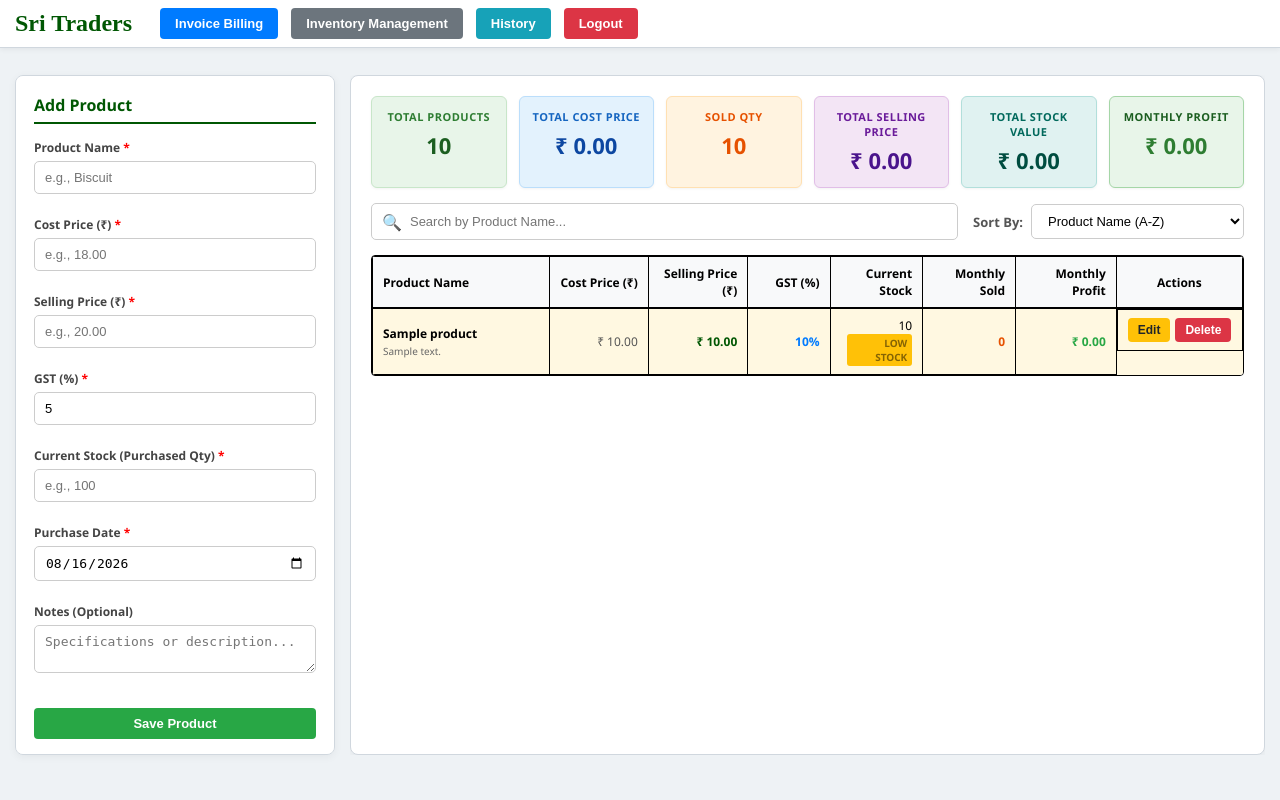
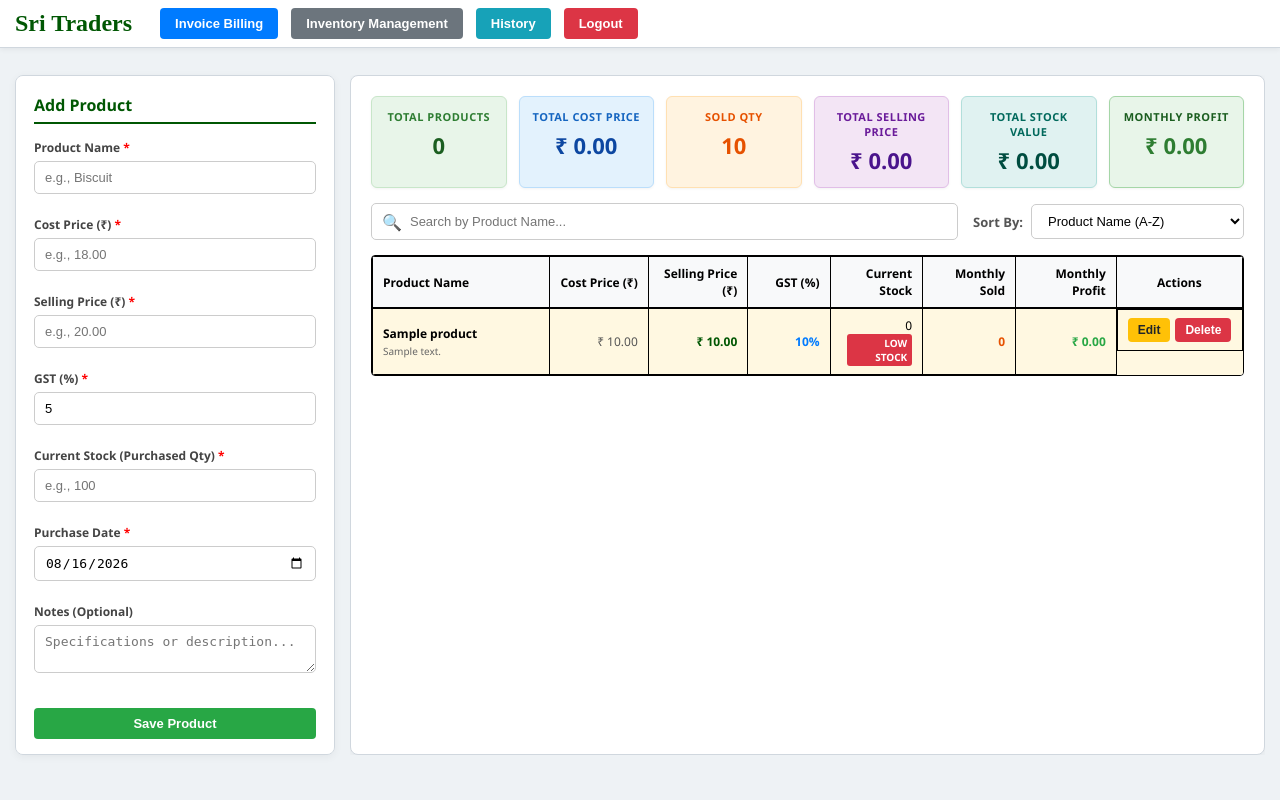
Before and after one commit to Varshini0506/bill-app, a Flask app: page /inventory in a window 1280 px wide. Run offline with Flask 3, Linux system fonts and the light colour scheme; the visitor is signed in with stand-in values (Sample User, id 1); a database or web service that is not in the repository returns one stand-in record (values such as "Sample title"); some libraries are stand-ins or nearby versions.

Commit message:
Fix inventory current stock and total products

```diff
--- a/main.py
+++ b/main.py
@@ -439,7 +439,7 @@ def login():
         data = request.get_json(silent=True) or request.form
         username = data.get("username", "").strip() if data else ""
         password = data.get("password", "").strip() if data else ""
-        if username == "Hari" and password == "Uma123":
+        if username == "Hari" and password == "Uma@1999":
             session["logged_in"] = True
             if request.is_json:
                 return jsonify({"success": True, "redirect": "/billing"})
--- a/templates/inventory.html
+++ b/templates/inventory.html
@@ -236,6 +236,16 @@ body {
     margin-left: 6px;
     display: inline-block;
     text-transform: uppercase;
+}
+
+.low-stock-badge-critical {
+    background-color: #dc3545 !important;
+    color: #ffffff !important;
+}
+
+.low-stock-badge-critical {
+    background-color: #dc3545 !important;
+    color: #ffffff !important;
 }
 
 .actions-cell {
@@ -488,8 +498,9 @@ function applyFiltersAndRender() {
             const dateB = parseDate(b.purchase_date);
             return sortValue === "date_desc" ? dateB - dateA : dateA - dateB;
         } else if (sortValue === "remaining_asc" || sortValue === "remaining_desc") {
-            const remA = a.purchase_qty - a.sold_qty;
-            const remB = b.purchase_qty - b.sold_qty;
+            const getRem = p => Math.max(0, (p.purchase_qty || 0) - Math.max(p.sold_qty || 0, p.monthly_sold || 0));
+            const remA = getRem(a);
+            const remB = getRem(b);
             return sortValue === "remaining_asc" ? remA - remB : remB - remA;
         }
         return 0;
@@ -506,10 +517,16 @@ function applyFiltersAndRender() {
     }
 
     filtered.forEach(p => {
-        const remaining = p.purchase_qty - p.sold_qty;
-        const isLowStock = remaining < 10;
+        const totalSoldQty = Math.max(p.sold_qty || 0, p.monthly_sold || 0);
+        const remaining = Math.max(0, (p.purchase_qty || 0) - totalSoldQty);
+        const isLowStock = remaining <= 10;
         const rowClass = isLowStock ? 'low-stock-row' : '';
-        const badge = isLowStock ? '<span class="low-stock-badge">Low Stock</span>' : '';
+        let badge = '';
+        if (remaining <= 3) {
+            badge = '<span class="low-stock-badge low-stock-badge-critical">LOW STOCK</span>';
+        } else if (remaining <= 10) {
+            badge = '<span class="low-stock-badge">LOW STOCK</span>';
+        }
 
         const costPriceVal = p.cost_price !== null && p.cost_price !== undefined ? parseFloat(p.cost_price) : 0;
         const formattedCostPrice = `₹ ${costPriceVal.toFixed(2)}`;
@@ -535,7 +552,7 @@ function applyFiltersAndRender() {
             <td style="text-align: right; color: #555;">${formattedCostPrice}</td>
             <td style="font-weight: bold; text-align: right; color: #005703;">${formattedSellingPrice}</td>
             <td style="font-weight: bold; text-align: right; color: #007bff;">${escapeHtml(gstDisplay)}</td>
-            <td style="text-align: right;">${p.purchase_qty} ${badge}</td>
+            <td style="text-align: right;">${remaining} ${badge}</td>
             <td style="font-weight: bold; text-align: right; color: #e65100;">${monthlySold}</td>
             <td style="font-weight: bold; text-align: right; color: ${monthlyProfit >= 0 ? '#28a745' : '#dc3545'};">${formattedMonthlyProfit}</td>
             <td class="actions-cell" style="justify-content: center;">
@@ -568,8 +585,9 @@ function updateDashboardMetrics() {
     let grandMonthlyProfit = 0;
 
     allProducts.forEach(p => {
-        totalSold += p.sold_qty;
-        const avail = (p.purchase_qty - p.sold_qty);
+        const totalSoldQty = Math.max(p.sold_qty || 0, p.monthly_sold || 0);
+        totalSold += totalSoldQty;
+        const avail = Math.max(0, (p.purchase_qty || 0) - totalSoldQty);
         const sellingPrice = p.unit_price !== null && p.unit_price !== undefined ? parseFloat(p.unit_price) : 0;
         const costPrice = p.cost_price !== null && p.cost_price !== undefined ? parseFloat(p.cost_price) : 0;
 
@@ -581,7 +599,10 @@ function updateDashboardMetrics() {
         grandMonthlyProfit += ((sellingPrice - costPrice) * mSold);
     });
 
-    const totalStockQty = allProducts.reduce((sum, p) => sum + (p.purchase_qty || 0), 0);
+    const totalStockQty = allProducts.reduce((sum, p) => {
+        const totalSoldQty = Math.max(p.sold_qty || 0, p.monthly_sold || 0);
+        return sum + Math.max(0, (p.purchase_qty || 0) - totalSoldQty);
+    }, 0);
     document.getElementById("metric-total-products").textContent = totalStockQty;
     document.getElementById("metric-total-cost-price").textContent = "₹ " + grandCostPrice.toLocaleString("en-IN", { minimumFractionDigits: 2, maximumFractionDigits: 2 });
     document.getElementById("metric-total-selling-price").textContent = "₹ " + grandSellingPrice.toLocaleString("en-IN", { minimumFractionDigits: 2, maximumFractionDigits: 2 });
```
